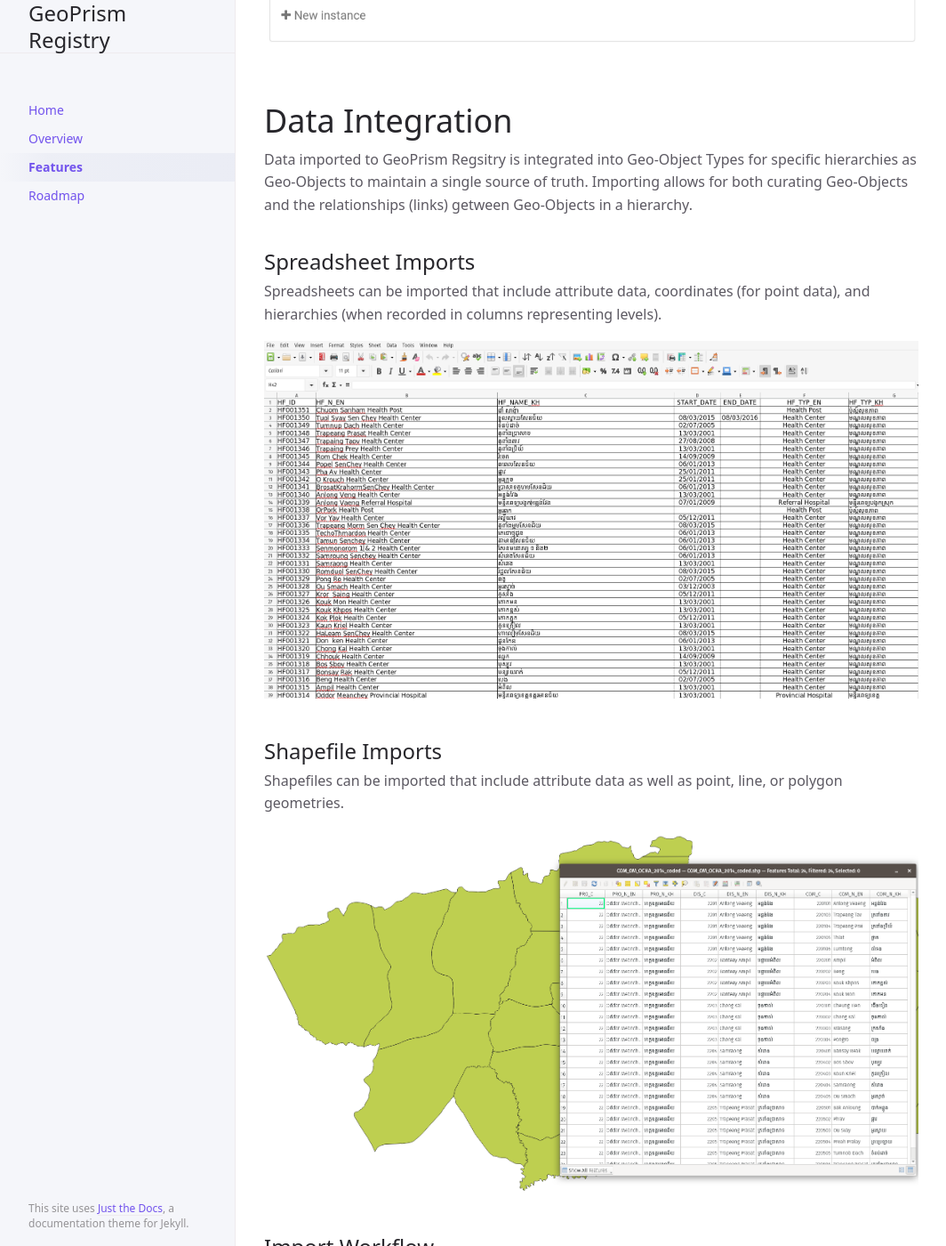
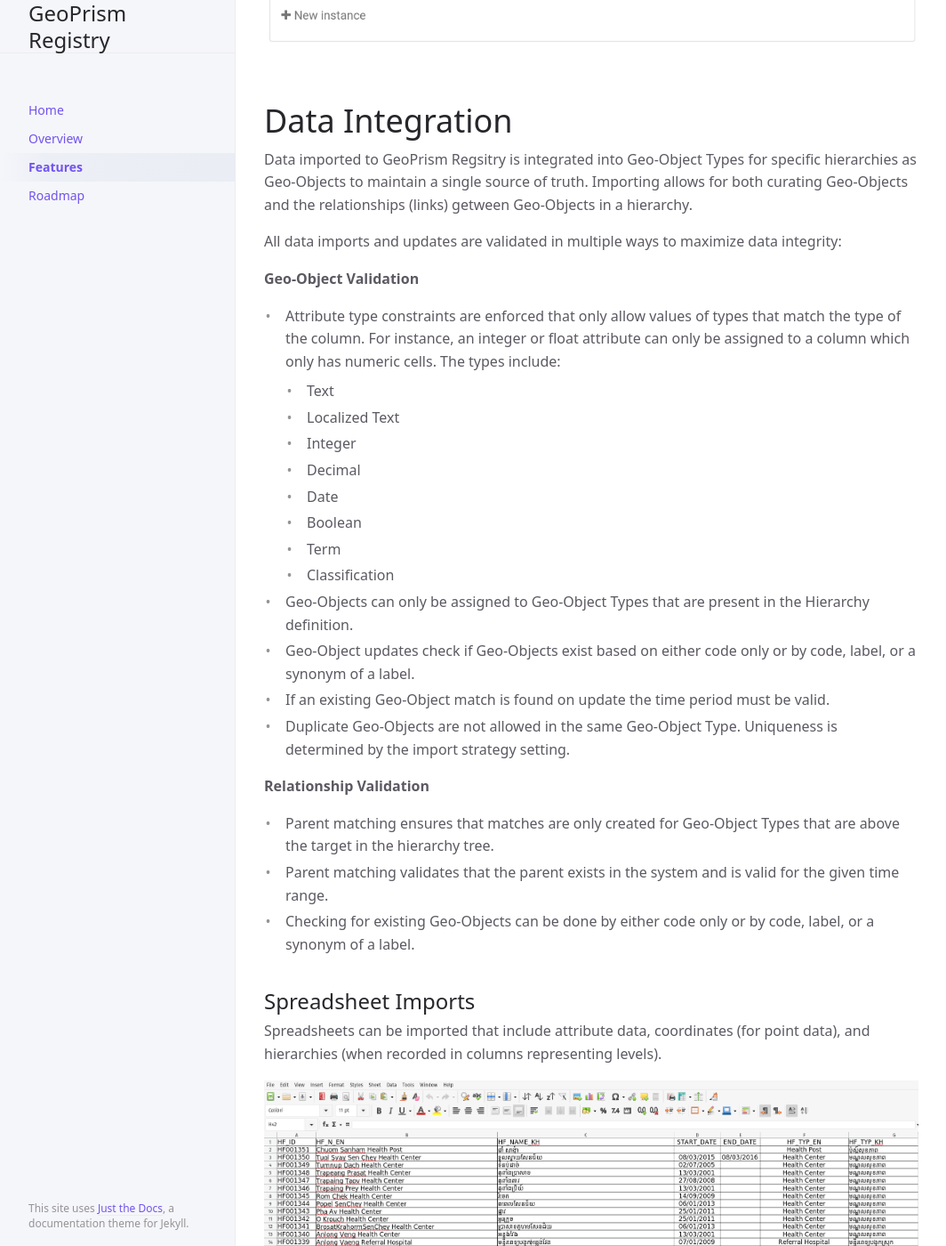
Before and after one commit to terraframe/geoprism-registry-website, a Jekyll site: the page built from docs/features.md, in a window 1280 px wide and 1400 px high, scrolled down 9595 px. Shown: the whole window at 89% size, without its empty margins (107-1171 px from the left). Built offline with Jekyll 4.4.1, drawn with Linux system fonts in a browser that asks for light colours.

Commit message:
Update features.md

```diff
--- a/docs/features.md
+++ b/docs/features.md
@@ -111,6 +111,28 @@
 
 # Data Integration
 Data imported to GeoPrism Regsitry is integrated into Geo-Object Types for specific hierarchies as Geo-Objects to maintain a single source of truth. Importing allows for both curating Geo-Objects and the relationships (links) getween Geo-Objects in a hierarchy.
+
+All data imports and updates are validated in multiple ways to maximize data integrity:
+
+**Geo-Object Validation**
+* Attribute type constraints are enforced that only allow values of types that match the type of the column. For instance, an integer or float attribute can only be assigned to a column which only has numeric cells. The types include:
+  * Text
+  * Localized Text
+  * Integer
+  * Decimal
+  * Date
+  * Boolean
+  * Term
+  * Classification
+* Geo-Objects can only be assigned to Geo-Object Types that are present in the Hierarchy definition.
+* Geo-Object updates check if Geo-Objects exist based on either code only or by code, label, or a synonym of a label.
+* If an existing Geo-Object match is found on update the time period must be valid.
+* Duplicate Geo-Objects are not allowed in the same Geo-Object Type. Uniqueness is determined by the import strategy setting.
+
+**Relationship Validation**
+* Parent matching ensures that matches are only created for Geo-Object Types that are above the target in the hierarchy tree.
+* Parent matching validates that the parent exists in the system and is valid for the given time range.
+* Checking for existing Geo-Objects can be done by either code only or by code, label, or a synonym of a label.
 
 ## Spreadsheet Imports
 Spreadsheets can be imported that include attribute data, coordinates (for point data), and hierarchies (when recorded in columns representing levels).
```
